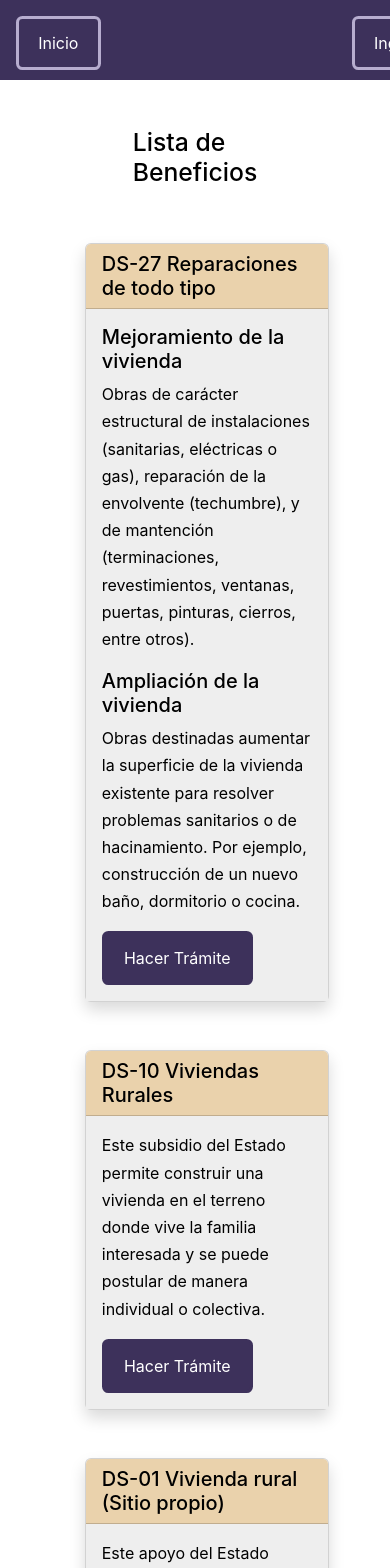
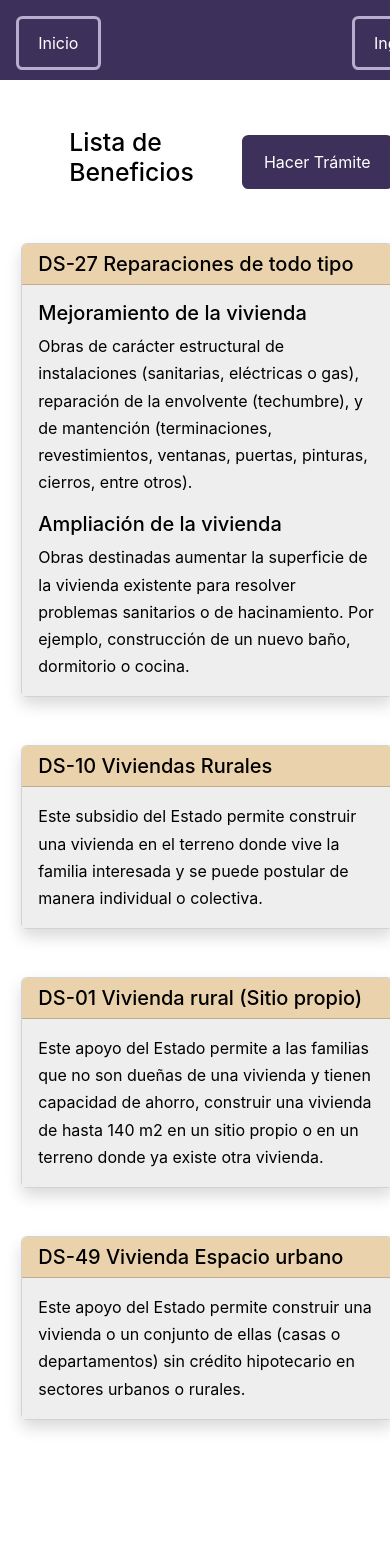
Before and after one commit to Momo-Gomez/preselecciones-app, a React (Create React App) app in the folder client/: page /subsidios in a window 390 px wide. Shown: the top 1568 px of the page. Built offline with nearby package versions, Linux system fonts and the light colour scheme.

Commit message:
Tarjetas de usuario

```diff
--- a/client/src/views/Subsidios/subsidio.css
+++ b/client/src/views/Subsidios/subsidio.css
@@ -17,6 +17,12 @@
   position: cover;
 }
 
+.header-cont {
+  display: flex;
+  justify-content: space-between;
+  align-items: center;
+}
+
 .card-body {
   background-color: #eeeeee;
   color: var(--color-black);
--- a/client/src/views/Subsidios/subsidio.js
+++ b/client/src/views/Subsidios/subsidio.js
@@ -2,63 +2,79 @@ import React, { Fragment } from "react";
 import "./subsidio.css";
 import { useNavigate } from "react-router-dom";
 
-
 const subsidio = () => {
   const navigate = useNavigate();
   return (
-
     <div className="s-container">
       <h1 className="text-center p-3 "></h1>
       <h3 class="text-center p-3"></h3>
+
+      <div class="header-cont">
       <h2 className="p-5 ">Lista de Beneficios</h2>
-
+      <div class="d-grid gap-2 d-md-flex justify-content-md-end">
+        <button
+          onClick={() => navigate("/usuario/formulario")}
+          class="form-btn btn btn-primary me-md-2"
+          type="button"
+        >
+          Hacer Trámite
+        </button>
+      </div>
+      </div>
 
       <div class="card mb-5 shadow bg-body rounded">
         <h5 class="card-header">DS-27 Reparaciones de todo tipo</h5>
         <div class="card-body">
           <h5 class="card-title">Mejoramiento de la vivienda</h5>
-                    <p class="card-text ">Obras de carácter estructural de instalaciones (sanitarias, eléctricas o gas), reparación de la envolvente (techumbre), y de mantención (terminaciones, revestimientos, ventanas, puertas, pinturas, cierros, entre otros).</p>
+          <p class="card-text ">
+            Obras de carácter estructural de instalaciones (sanitarias,
+            eléctricas o gas), reparación de la envolvente (techumbre), y de
+            mantención (terminaciones, revestimientos, ventanas, puertas,
+            pinturas, cierros, entre otros).
+          </p>
           <h5 class="card-title">Ampliación de la vivienda</h5>
-                    <p class="card-text ">Obras destinadas aumentar la superficie de la vivienda existente para resolver problemas sanitarios o de hacinamiento. Por ejemplo, construcción de un nuevo baño, dormitorio o cocina.</p>
-                    <div class="d-grid gap-2 d-md-flex justify-content-md-end">
-                        <button onClick={() => navigate('/usuario/formulario')} class="form-btn btn btn-primary me-md-2" type="button">Hacer Trámite</button>
+          <p class="card-text ">
+            Obras destinadas aumentar la superficie de la vivienda existente
+            para resolver problemas sanitarios o de hacinamiento. Por ejemplo,
+            construcción de un nuevo baño, dormitorio o cocina.
+          </p>
         </div>
       </div>
-            </div>
-
-
 
       <div class="card mb-5 shadow bg-body rounded">
         <h5 class="card-header">DS-10 Viviendas Rurales</h5>
         <div class="card-body">
-                    <p class="card-text">Este subsidio del Estado permite construir una vivienda en el terreno donde vive la familia interesada y se puede postular de manera individual o colectiva.</p>
-                    <div class="d-grid gap-2 d-md-flex justify-content-md-end">
-                        <button onClick={() => navigate('/usuario/formulario')} class="form-btn btn btn-primary me-md-2" type="button">Hacer Trámite</button>
-                    </div>
+          <p class="card-text">
+            Este subsidio del Estado permite construir una vivienda en el
+            terreno donde vive la familia interesada y se puede postular de
+            manera individual o colectiva.
+          </p>
         </div>
       </div>
 
       <div class="card mb-5 shadow bg-body rounded">
         <h5 class="card-header">DS-01 Vivienda rural (Sitio propio)</h5>
         <div class="card-body">
-                    <p class="card-text">Este apoyo del Estado permite a las familias que no son dueñas de una vivienda y tienen capacidad de ahorro, construir una vivienda de hasta 140 m2 en un sitio propio o en un terreno donde ya existe otra vivienda.</p>
-                    <div class="d-grid gap-2 d-md-flex justify-content-md-end">
-                        <button onClick={() => navigate('/usuario/formulario')} class="form-btn btn btn-primary me-md-2" type="button">Hacer Trámite</button>
-                    </div>
+          <p class="card-text">
+            Este apoyo del Estado permite a las familias que no son dueñas de
+            una vivienda y tienen capacidad de ahorro, construir una vivienda de
+            hasta 140 m2 en un sitio propio o en un terreno donde ya existe otra
+            vivienda.
+          </p>
         </div>
       </div>
 
       <div class="card mb-5 shadow bg-body rounded">
         <h5 class="card-header">DS-49 Vivienda Espacio urbano</h5>
         <div class="card-body">
-                    <p class="card-text">Este apoyo del Estado permite construir una vivienda o un conjunto de ellas (casas o departamentos) sin crédito hipotecario en sectores urbanos o rurales.</p>
-                    <div class="d-grid gap-2 d-md-flex justify-content-md-end">
-                        <button onClick={() => navigate('/usuario/formulario')} class="form-btn btn btn-primary me-md-2" type="button">Hacer Trámite</button>
+          <p class="card-text">
+            Este apoyo del Estado permite construir una vivienda o un conjunto
+            de ellas (casas o departamentos) sin crédito hipotecario en sectores
+            urbanos o rurales.
+          </p>
         </div>
       </div>
     </div>
-        </div>
-
   );
-
-};export default subsidio;
+};
+export default subsidio;
--- a/client/src/views/users/UserView/uv.css
+++ b/client/src/views/users/UserView/uv.css
@@ -1,3 +1,4 @@
+/*  DISEÑO BASE  */
 .uv-container {
     display: flex;
     flex-direction: column;
@@ -45,10 +46,14 @@
     color: var(--color-secondary);
 }
 
+/*  TARJETAS DE SUBSIDIO */
+
 .sub-group {
     display: flex;
     align-items: center;
+    flex-direction: row;
     justify-content: center;
+    flex-wrap: wrap;
 }
 
 .sub {
@@ -56,4 +61,93 @@
     padding: 1rem;
     background-color: var(--color-primary);
     border-radius: 5px;
+    flex:  1 1 100px;
+    text-align: center;
+    position: relative;
+
+    width: 250px;
+    height: 250px;
+
+    display: flex;
+    justify-content: center;
+    flex-direction: column;
+
+    transition: all 400ms;
 }
+
+.sub:hover{
+    background-color: var(--color-secondary-variant);
+
+}
+
+.sub:hover .sub-name {
+    transform: translateY(-70px);
+}
+
+
+.sub-name {
+    font-size: 18px;
+    font-weight: bold;
+    transition: all 500ms;
+}
+
+.sub-body-cont {
+    width: 100%;
+    height: 150px;
+    position: absolute;
+    left: 0;
+    bottom: 0;
+    overflow: hidden;
+    padding: 0px 10px;
+    border-radius: 0px 0px 5px 5px;
+}
+
+.sub-body {
+    font-size: 15px;
+    color: var(--color-secondary);
+    opacity: 0;
+    transform: translateY(150px);
+    transition: all 600ms;
+}
+
+.approve-btn {
+    position: absolute;
+    background-color: transparent;
+    bottom: 20px;
+    left: 50%;
+    transform: translate(-50%);
+    border: 2px solid #f5f5f5;
+    border-radius: 100%;
+    width: 30px;
+    height: 30px;
+    background-color: var(--color-white);
+}
+
+.sub:hover .sub-body {
+    transform: translateY(0px);
+    opacity: 1;
+}
+
+/* Botón de aprobación */
+.approve-btn svg {
+    margin-bottom: 6px;
+    display: none;
+    color: var(--color-white);
+}
+
+/*  Clases que se utilizan con JavaScript*/
+
+.box-selected {
+    border: green;
+    transition: all 600ms;
+}
+
+.icon-check{
+    display: block;
+}
+
+.check-selected {
+    background: green;
+    border: none;
+    transition: all 600ms;
+}
--- a/client/src/views/users/UserView/uv.js
+++ b/client/src/views/users/UserView/uv.js
@@ -1,18 +1,20 @@
-import './uv.css'
-import React from 'react'
+import "./uv.css";
+import React from "react";
 import { useNavigate } from "react-router-dom";
 import { useContext } from "react";
 import { Context } from "../../../context/Context";
 
-export default function UserView()  {
+export default function UserView() {
   const navigate = useNavigate();
-    const { user } = useContext(Context);// para mostrar los datos del usuario
+  const { user } = useContext(Context); // para mostrar los datos del usuario
   return (
     <div className="uv-container">
       <h1 class="text-center p-5"></h1>
 
       <div class="uv-card card m-3">
-                <span class="uv-name">Bienvenido {user.pnombre} {user.apellidop}</span>
+        <span class="uv-name">
+          Bienvenido {user.pnombre} {user.apellidop}
+        </span>
         <span class="uv-info">{user.rut}</span>
         <span class="uv-info">{user.correo}</span>
       </div>
@@ -20,15 +22,61 @@ export default function UserView()  {
       <div class="uv-body">
         <div class="uv-sub-header">
           <span class="uv-subsidies">Mis Subsidios</span>
-                    <button class="sub-btn btn btn-primary">Explorar</button>
+          <button class="sub-btn btn btn-primary">Postular</button>
         </div>
+
+        {/*Tarjetas de subsidios */}
+
         <div class="sub-group">
           <div class="sub">
             <span class="sub-name">Nombre Subsidio</span>
-                        <span class="sub-body">Aquí va la descripción del subsidio</span>
+            <div class="sub-body-cont">
+                <p class="sub-body">
+                Lorem ipsum dolor sit amet, consectetur adipiscing elit. In
+                convallis id mi eget vestibulum. Suspendisse id mauris quis sapien
+                aliquet gravida.
+                </p>
+            </div>
+            <div class="approve-btn">
+              <svg width="24" height="24" viewBox="0 0 24 24">
+                <path d="M21,7L9,19L3.5,13.5L4.91,12.09L9,16.17L19.59,5.59L21,7Z" />
+              </svg>
+            </div>
+          </div>
+
+          <div class="sub">
+            <span class="sub-name">Nombre Subsidio</span>
+            <div class="sub-body-cont">
+                <p class="sub-body">
+                Lorem ipsum dolor sit amet, consectetur adipiscing elit. In
+                convallis id mi eget vestibulum. Suspendisse id mauris quis sapien
+                aliquet gravida.
+                </p>
+            </div>
+            <div class="approve-btn">
+              <svg width="24" height="24" viewBox="0 0 24 24">
+                <path d="M21,7L9,19L3.5,13.5L4.91,12.09L9,16.17L19.59,5.59L21,7Z" />
+              </svg>
+            </div>
+          </div>
+
+          <div class="sub">
+            <span class="sub-name">Nombre Subsidio</span>
+            <div class="sub-body-cont">
+                <p class="sub-body">
+                Lorem ipsum dolor sit amet, consectetur adipiscing elit. In
+                convallis id mi eget vestibulum. Suspendisse id mauris quis sapien
+                aliquet gravida.
+                </p>
+            </div>
+            <div class="approve-btn">
+              <svg width="24" height="24" viewBox="0 0 24 24">
+                <path d="M21,7L9,19L3.5,13.5L4.91,12.09L9,16.17L19.59,5.59L21,7Z" />
+              </svg>
             </div>
           </div>
         </div>
       </div>
-    )
+    </div>
+  );
 }
```
Lines whose indentation alone changed are shown as unchanged.
